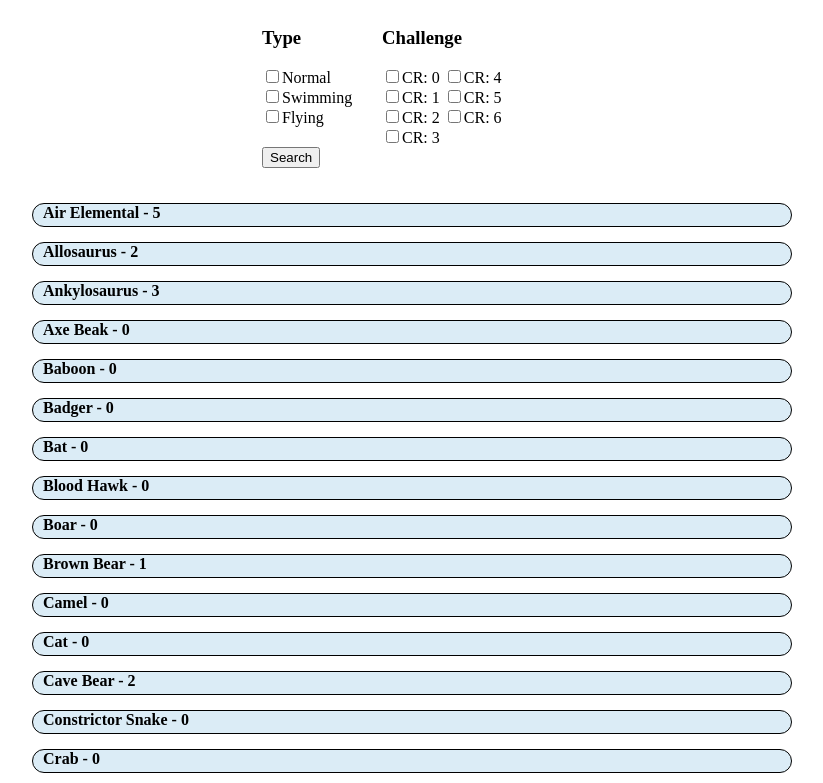
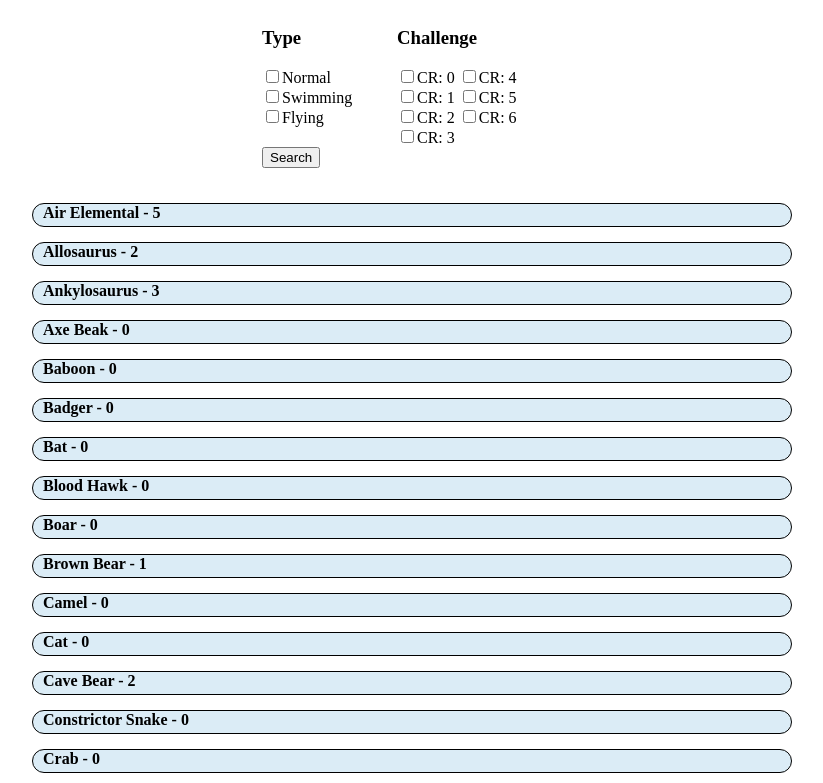
Before and after one commit to Jscole95/DnD-Animals, a website: page main.html in a window 1280 px wide. Shown: the top 783 px of the page, without its empty margins (228-1051 px from the left). Drawn offline with nearby package versions, Linux system fonts and the light colour scheme.

Commit message:
small fix

```diff
--- a/grid.css
+++ b/grid.css
@@ -20,12 +20,12 @@ button{
 }
 
 .type{
-  width: 40%;
+  width: 45%;
   float: left;
 }
 
 .challenge{
-  width: 40%;
+  width: 45%;
   float: left;
 }
 
```
